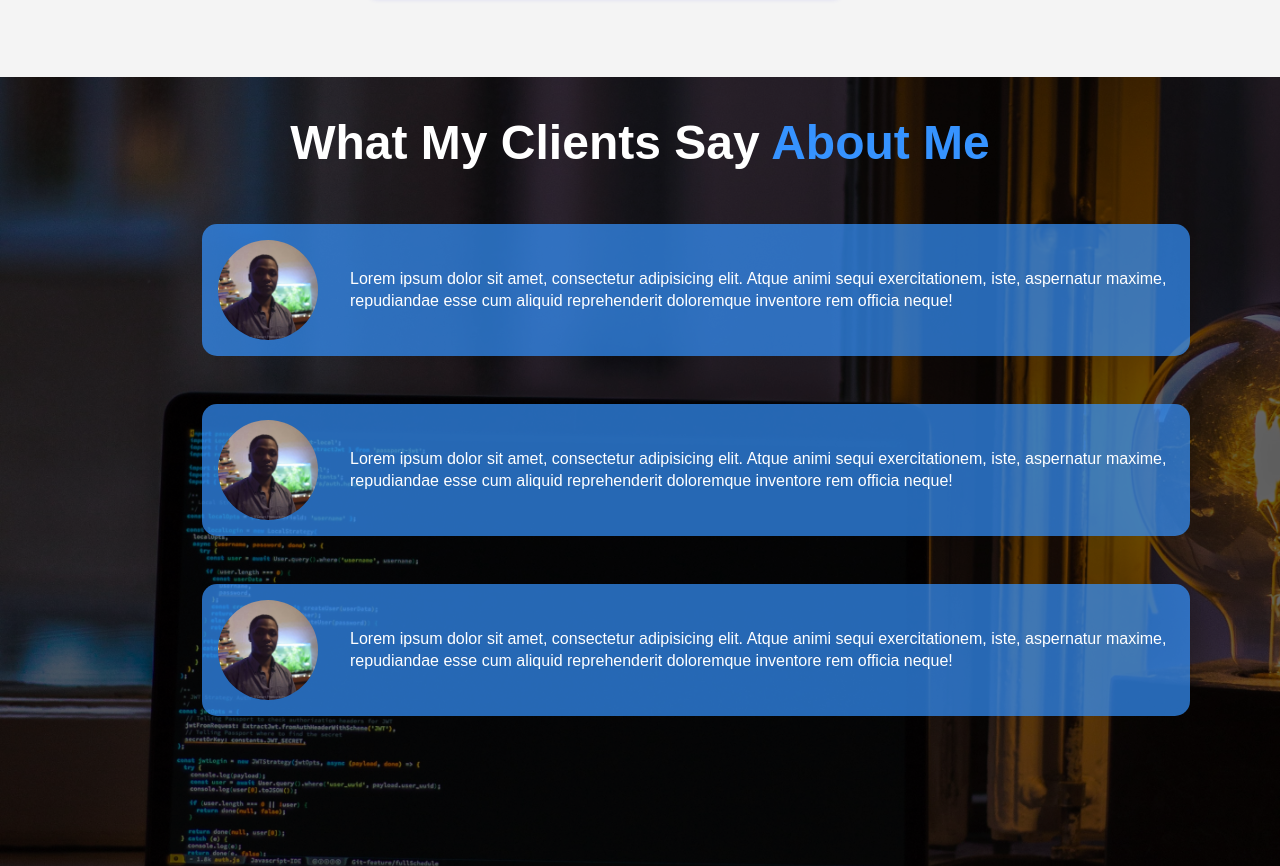
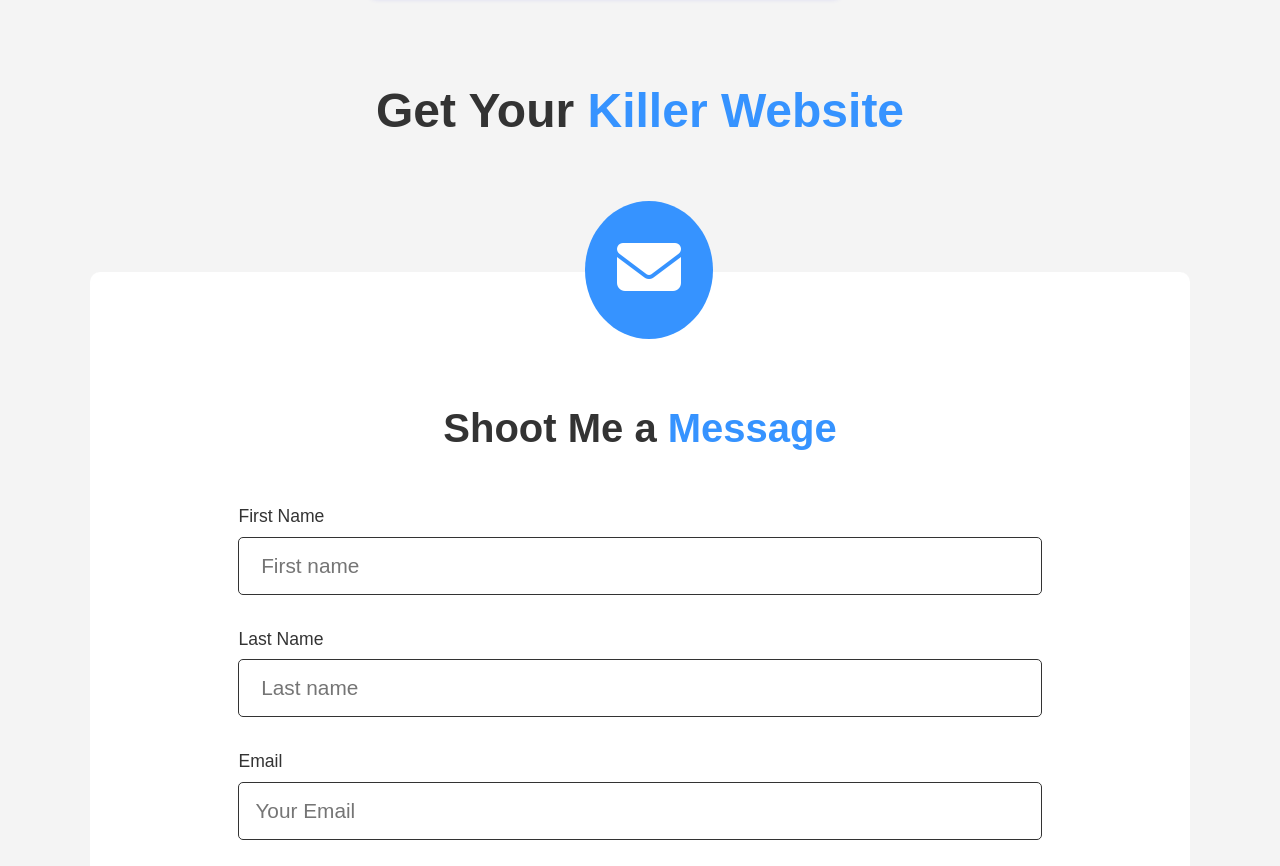
Before and after one commit to paccy-ops/my-portfolio, a plain HTML site: page index.html in a window 1280 px wide. Shown: the part 2047-2913 px from the top of the page. Drawn offline with nearby package versions, Linux system fonts and the light colour scheme.

Commit message:
commenting testimonial

```diff
--- a/index.html
+++ b/index.html
@@ -87,7 +87,7 @@
          </section>
 
          <!-- Testimonials -->
-         <section id="testimonials">
+         <!-- <section id="testimonials">
              <div class="testimonials-bg">
                  <div class="container">
                      <h2>What My Clients Say <span class="text-primary">About Me</span></h2>
@@ -107,7 +107,7 @@
                      </div>
                  </div>
              </div>
-         </section>
+         </section> -->
 
          <!-- section:contact -->
          <section id="contact" class="bg-light">
```
Also changed, not shown: 1 other file.
